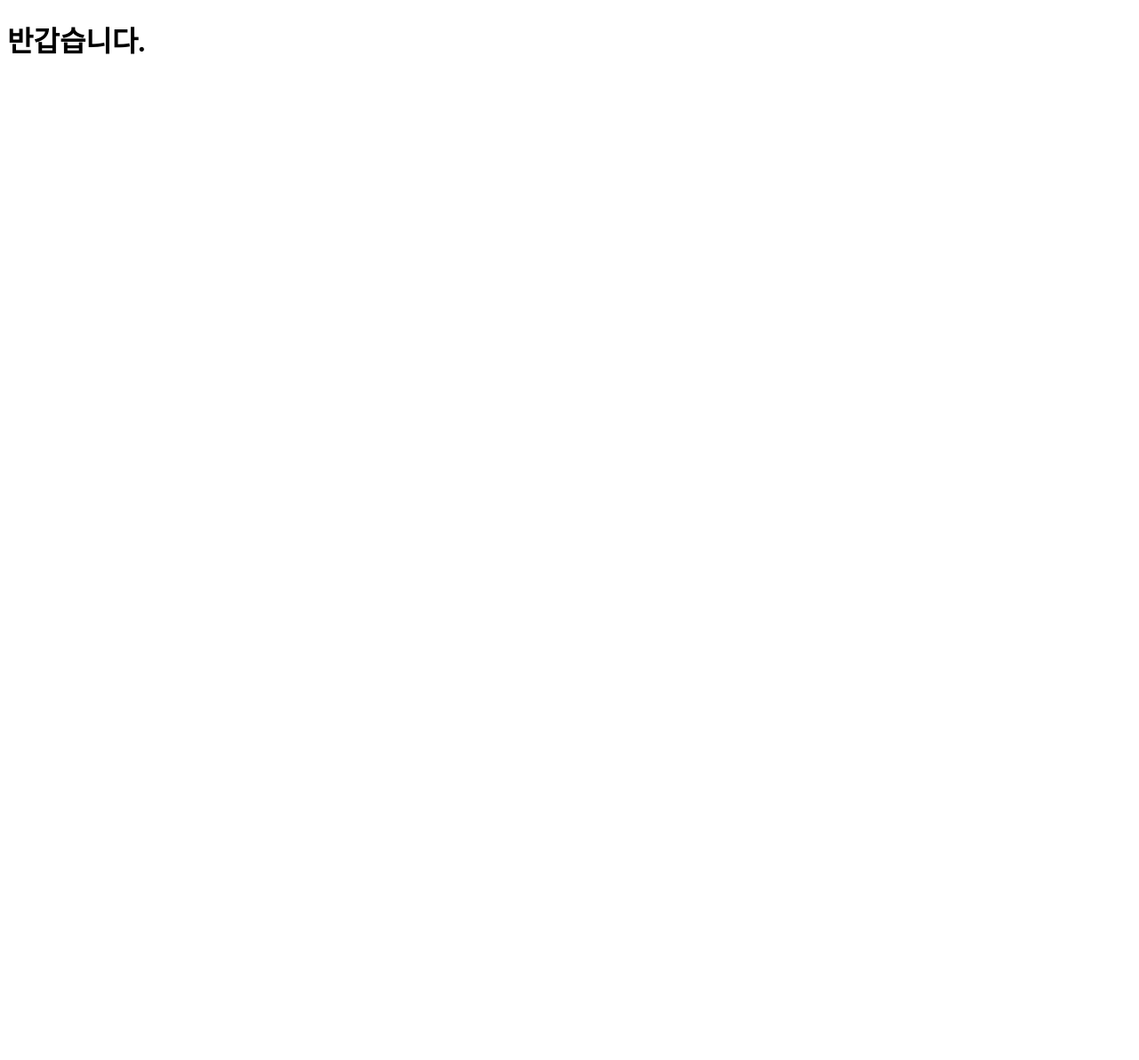
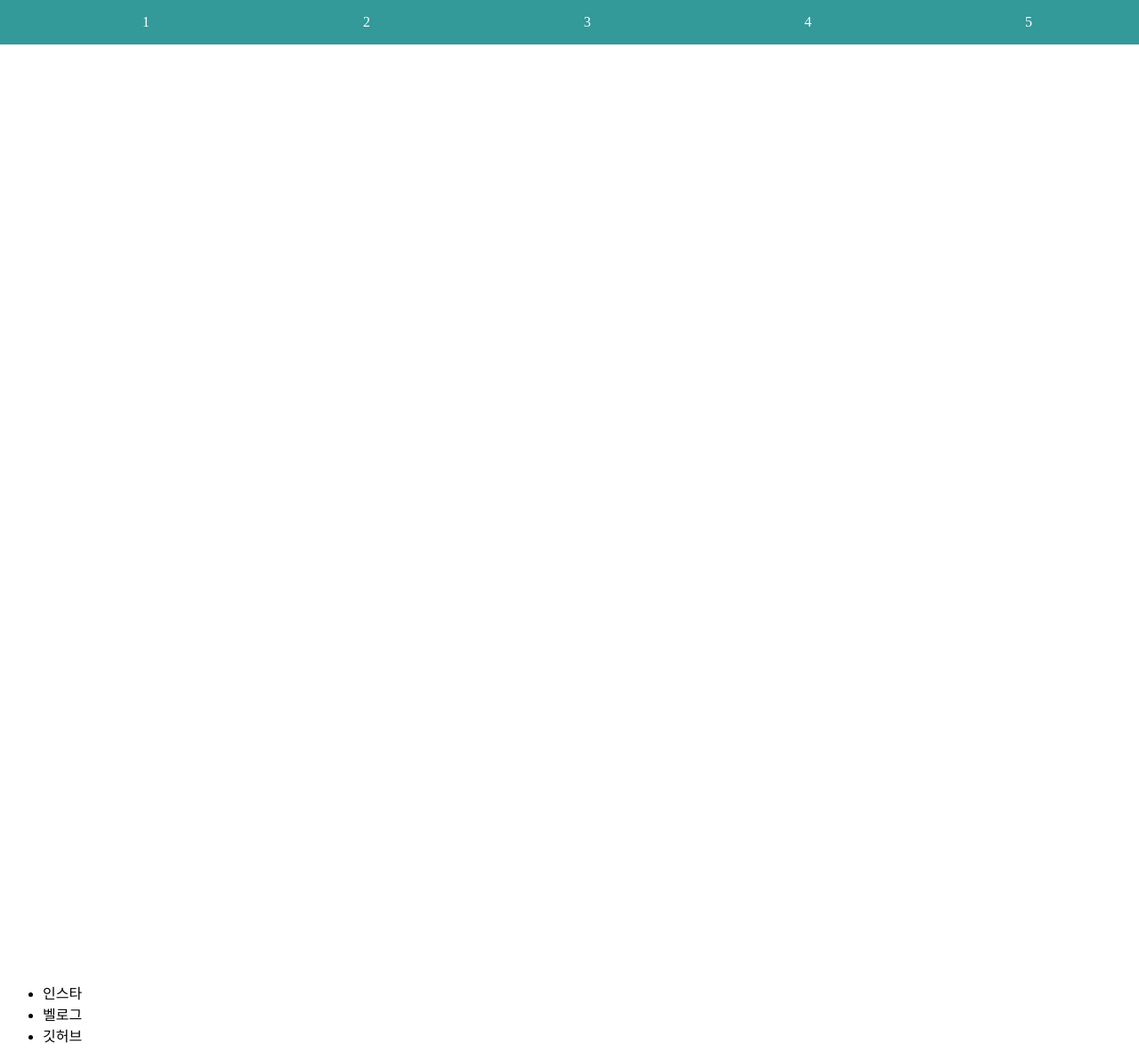
Before and after one commit to ShinSeongCheol/Portfolio, a plain HTML site: page index.html in a window 1280 px wide. Shown: the whole page at 89% size. Before the commit the page ends 800 px from the top, so only its background shows below. Drawn offline with Linux system fonts and the light colour scheme.

Commit message:
add navbar, footer

```diff
--- /dev/null
+++ b/css/style.css
@@ -0,0 +1,19 @@
+#nav {
+    background-color:#339999;
+    color: white;
+    position:fixed;
+    top:0;
+    left:0;
+    right: 0;
+}
+
+#nav ul {
+    list-style: none;
+    display: flex;
+    flex-direction: row;
+    justify-content: space-around;
+}
+
+#nav ul li:hover {
+    color:red;
+}
--- a/index.html
+++ b/index.html
@@ -1,12 +1,36 @@
 <!DOCTYPE html>
 <html lang="en">
+
 <head>
     <meta charset="UTF-8">
     <meta http-equiv="X-UA-Compatible" content="IE=edge">
     <meta name="viewport" content="width=device-width, initial-scale=1.0">
+    <link rel="stylesheet" href="css/style.css">
     <title>Portfolio</title>
 </head>
+
 <body>
-    <h1>반갑습니다.</h1>
+
+    <div id="nav">
+        <ul>
+            <li>1</li>
+            <li>2</li>
+            <li>3</li>
+            <li>4</li>
+            <li>5</li>
+        </ul>
+    </div>
+
+    <div id="container" style="height: 1080px;">
+    </div>
+
+    <div id="footer">
+        <ul>
+            <li>인스타</li>
+            <li>벨로그</li>
+            <li>깃허브</li>
+        </ul>
+    </div>
 </body>
+
 </html>
```
Also changed, not shown: image/identificationPhoto.jpg (added).
